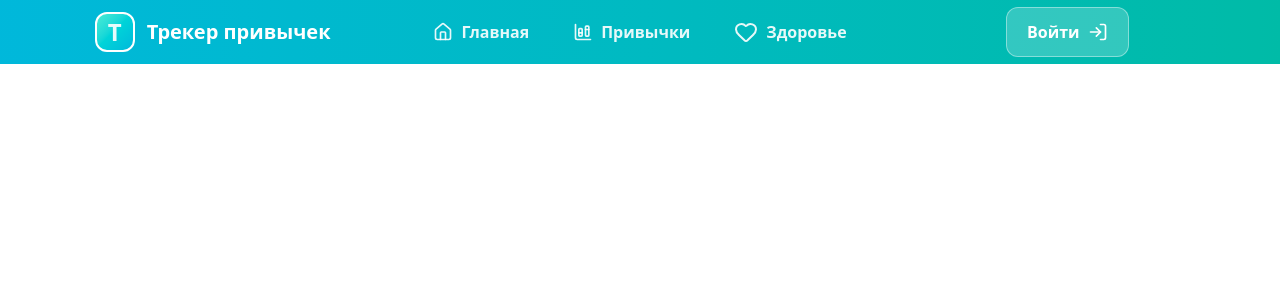
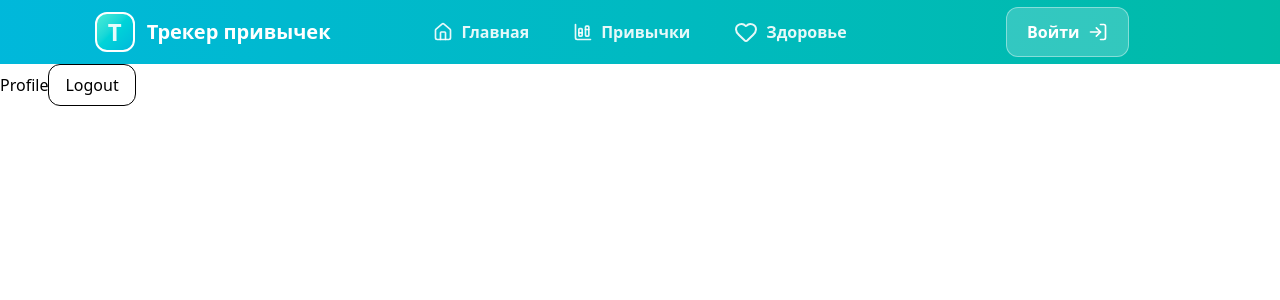
Before and after one commit to 4alllka1/Habit-Tracker, a React (Vite) app: page /profile in a window 1280 px wide. Shown: the top 300 px of the page. Built offline with nearby package versions, Linux system fonts and the light colour scheme; no server answers.

Commit message:
Add profile page

```diff
--- a/src/frontend/App.jsx
+++ b/src/frontend/App.jsx
@@ -4,6 +4,7 @@ import LoginPage from "./Pages/LoginPage";
 import Habits from "./Pages/Habits";
 import Health from "./Pages/Health";
 import { BrowserRouter as Router, Routes, Route } from "react-router-dom";
+import Profile from "./Pages/Profile";
 
 function App() {
   return (
@@ -17,6 +18,7 @@ function App() {
             <Route path="/login" element={<LoginPage />} />
             <Route path="/habits" element={<Habits />} />
             <Route path="/health" element={<Health />} />
+            <Route path="/profile" element={<Profile />} />
           </Routes>
         </div>
       </div>
--- /dev/null
+++ b/src/frontend/Pages/Profile.tsx
@@ -0,0 +1,23 @@
+import { useNavigate } from "react-router-dom";
+
+function Profile() {
+  const navigate = useNavigate();
+
+  const Logout = () => {
+    if (window.confirm("Вы действительно хотите выйти?")) {
+      localStorage.removeItem("token");
+      navigate("/login");
+    }
+  };
+
+  return (
+    <div>
+      <span>Profile</span>
+      <button className="px-4 py-2 border rounded-xl" onClick={Logout}>
+        Logout
+      </button>
+    </div>
+  );
+}
+
+export default Profile;
--- a/src/frontend/components/NavBar.tsx
+++ b/src/frontend/components/NavBar.tsx
@@ -1,5 +1,5 @@
 import { ChartColumnStacked, Heart, Home, LogIn, User } from "lucide-react";
-import { useState } from "react";
+import { useEffect, useState } from "react";
 import { NavLink } from "react-router-dom";
 import { API_URL } from "../api";
 
@@ -16,8 +16,9 @@ function NavBar() {
       setIsLoggedIn(true);
     }
   }
-
-  checkIsLoggedIn();
+  useEffect(() => {
+    checkIsLoggedIn();
+  }, [localStorage.getItem("token")]);
 
   const baseLinkStyle =
     "px-4 py-3 rounded-xl flex gap-2 items-center justify-center transition duration-500";
```
